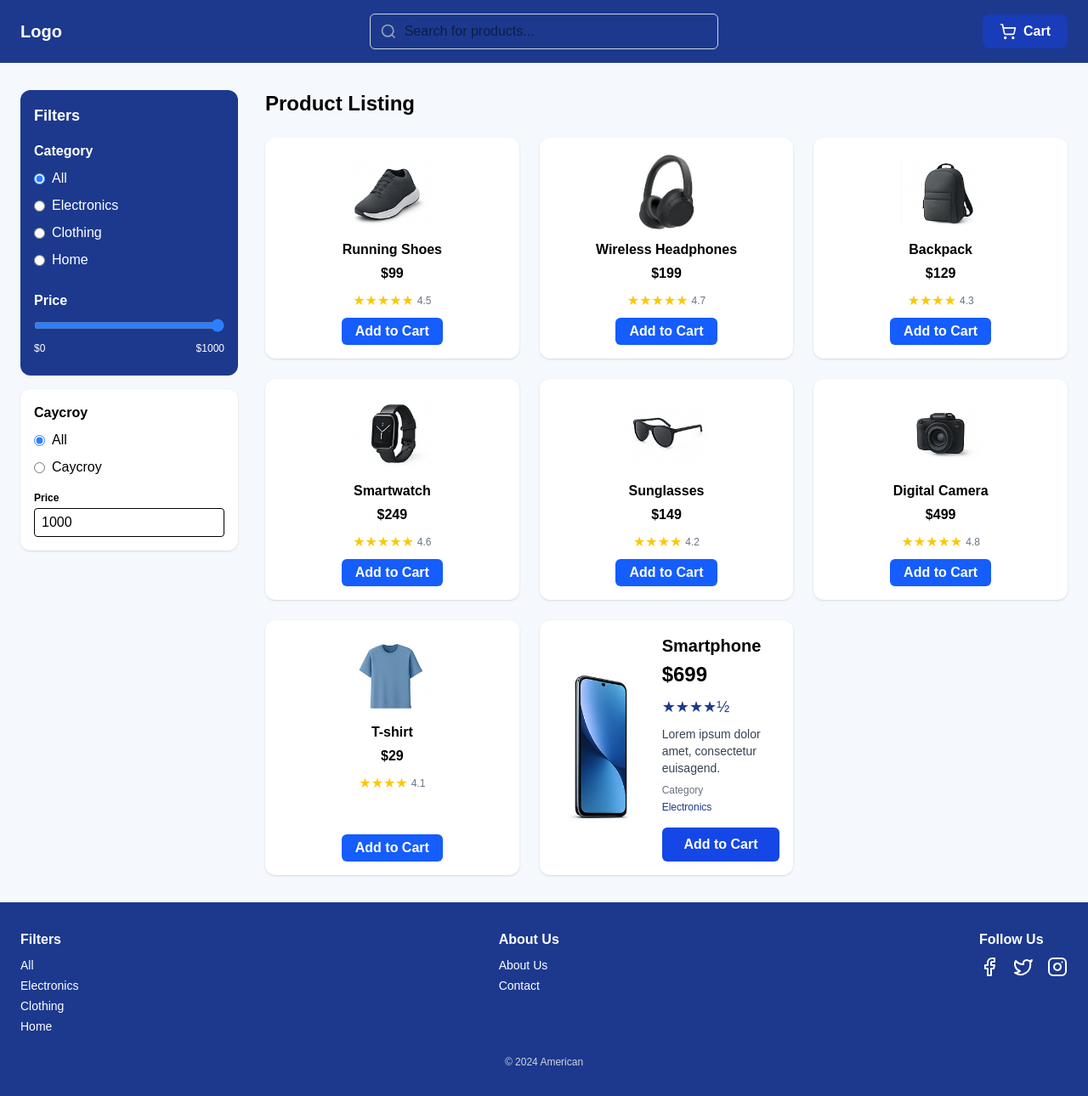
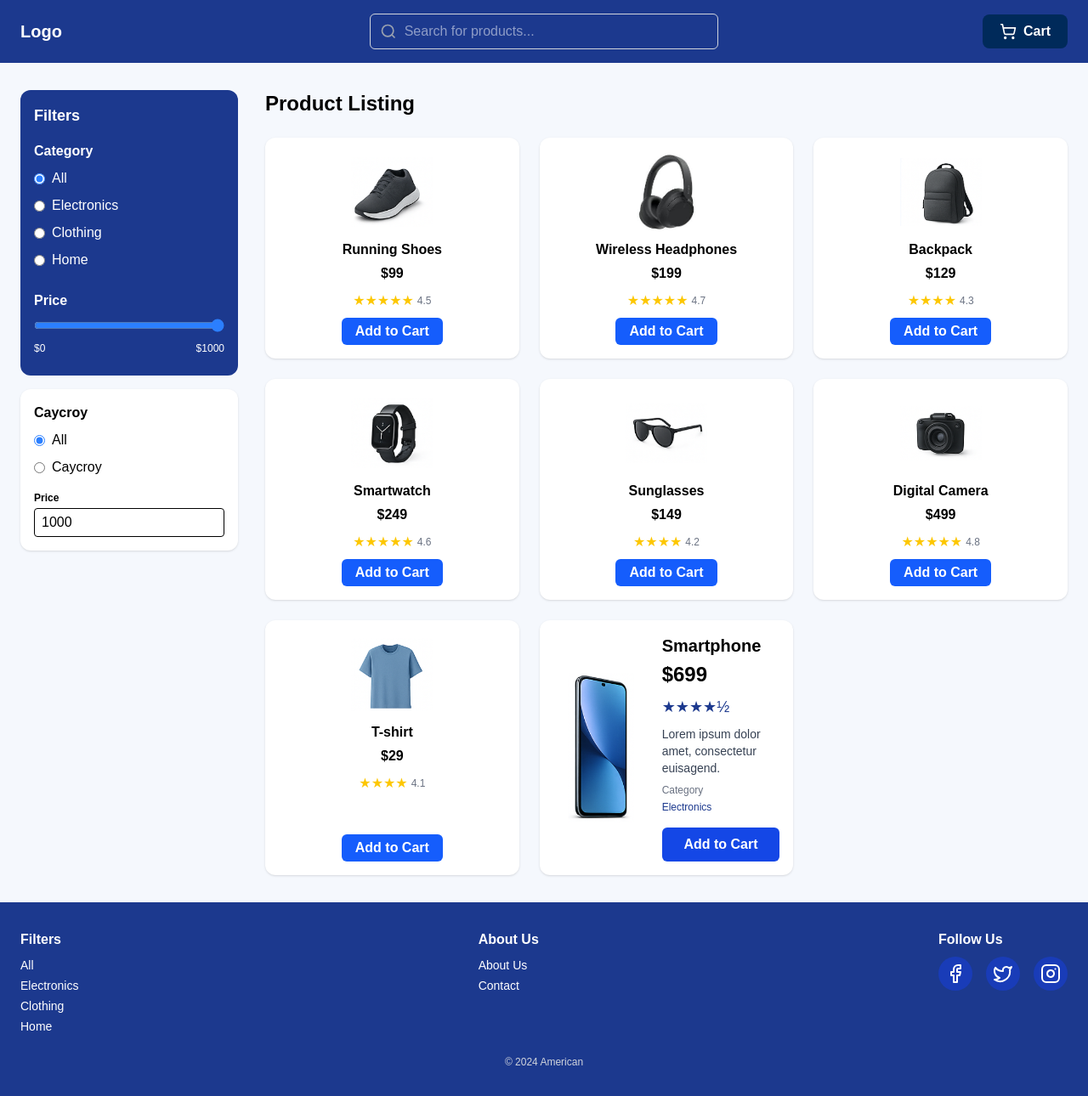
Before and after one commit to Saikrishnach4/e-commerce-assignment, a Next.js app: page / in a window 1280 px wide. Shown: the whole page at 85% size. Built offline with nearby package versions, Linux system fonts and the light colour scheme.

Commit message:
fixed-colors

```diff
--- a/src/components/Footer.js
+++ b/src/components/Footer.js
@@ -26,9 +26,15 @@ export default function Footer() {
         <div>
           <div className="font-bold mb-2">Follow Us</div>
           <div className="flex gap-4 mt-2">
-            <a href="#" aria-label="Facebook" className="hover:text-blue-400"><Facebook size={24} /></a>
-            <a href="#" aria-label="Twitter" className="hover:text-blue-400"><Twitter size={24} /></a>
-            <a href="#" aria-label="Instagram" className="hover:text-blue-400"><Instagram size={24} /></a>
+            <a href="#" aria-label="Facebook" className="bg-blue-800 rounded-full w-10 h-10 flex items-center justify-center">
+              <Facebook size={24} className="text-white" />
+            </a>
+            <a href="#" aria-label="Twitter" className="bg-blue-800 rounded-full w-10 h-10 flex items-center justify-center">
+              <Twitter size={24} className="text-white" />
+            </a>
+            <a href="#" aria-label="Instagram" className="bg-blue-800 rounded-full w-10 h-10 flex items-center justify-center">
+              <Instagram size={24} className="text-white" />
+            </a>
           </div>
         </div>
       </div>
--- a/src/components/Header.js
+++ b/src/components/Header.js
@@ -26,7 +26,7 @@ export default function Header({ search, setSearch }) {
             value={search ?? ''}
             onChange={setSearch ? (e) => setSearch(e.target.value) : undefined}
             readOnly={!setSearch}
-            className="w-full rounded-md border border-gray-300 pl-10 pr-4 py-2 text-black focus:outline-none focus:ring-2 focus:ring-blue-400"
+            className="w-full rounded-md border border-gray-300 pl-10 pr-4 py-2 text-white focus:outline-none focus:ring-2 focus:ring-blue-400"
           />
           <svg className="absolute left-3 top-1/2 -translate-y-1/2 text-gray-400" width="20" height="20" fill="none" stroke="currentColor" strokeWidth="2" viewBox="0 0 24 24"><circle cx="11" cy="11" r="8"/><path d="m21 21-4.3-4.3"/></svg>
         </div>
@@ -35,13 +35,13 @@ export default function Header({ search, setSearch }) {
       {/* Cart (icon + text + badge) */}
       <div className="flex-1 flex justify-end items-center">
         <button
-          className="relative flex items-center bg-blue-800 hover:bg-blue-700 rounded-lg px-5 py-2 font-semibold focus:outline-none"
+          className="relative flex items-center bg-[#002a5a] hover:bg-blue-700 rounded-lg px-5 py-2 font-semibold focus:outline-none"
           onClick={() => router.push('/cart')}
         >
           <ShoppingCart className="w-5 h-5 mr-2" />
           <span>Cart</span>
           {mounted && cartCount > 0 && (
-            <span className="absolute -top-2 -right-4 bg-blue-500 text-white text-xs rounded-full px-2 py-0.5 font-bold">
+            <span className="absolute -top-2 -right-4 bg-[#002a5a] text-white text-xs rounded-full px-2 py-0.5 font-bold">
               {cartCount}
             </span>
           )}
```
